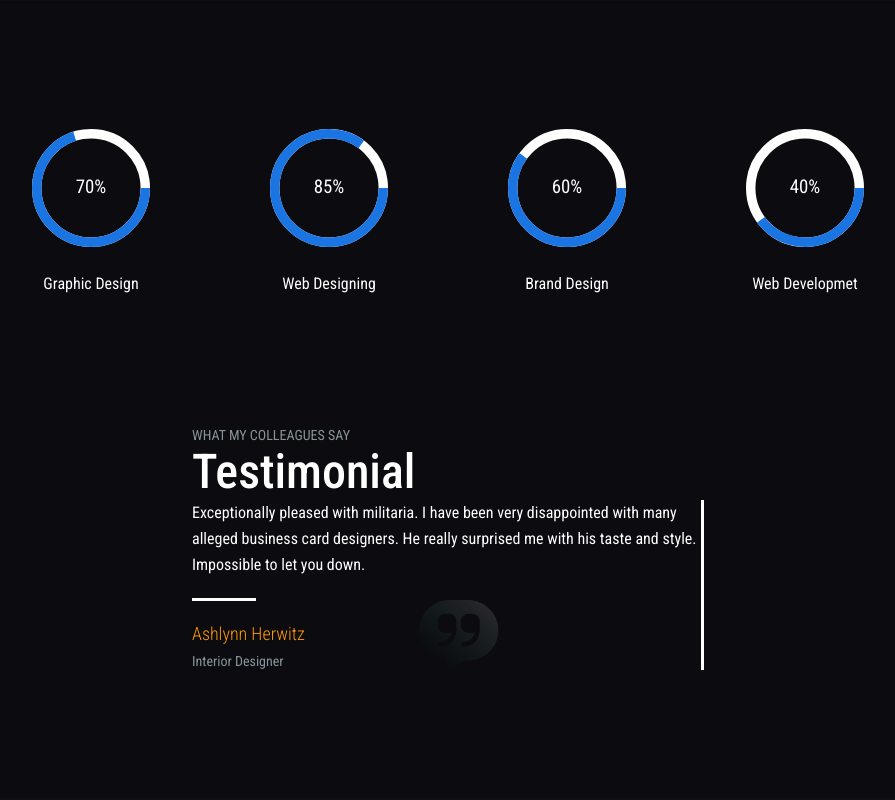
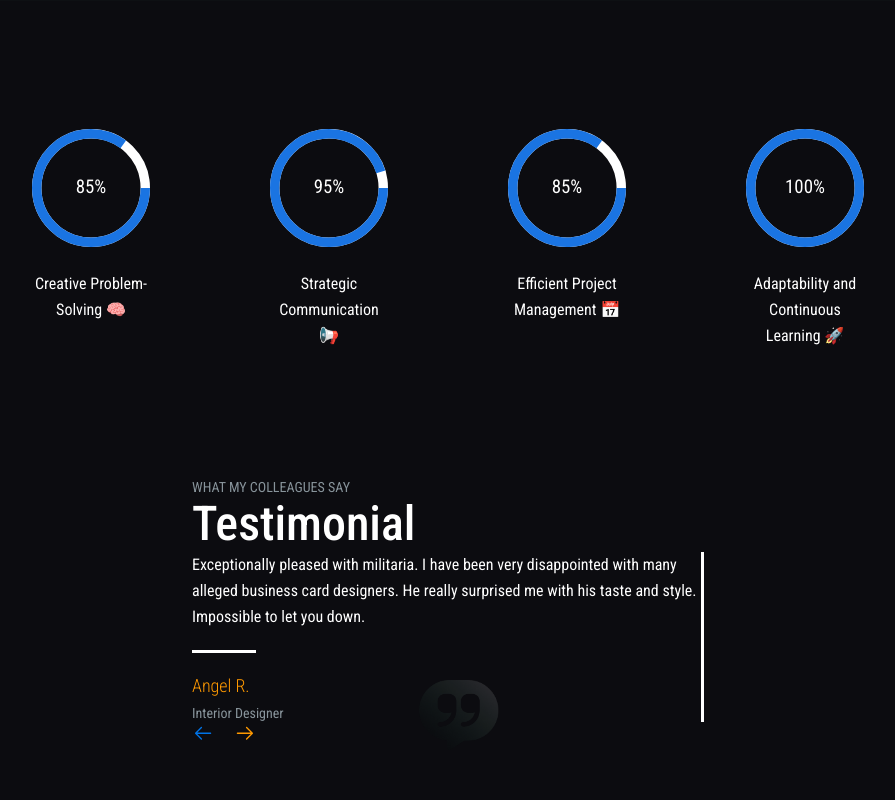
Before and after one commit to dmonzon4/Portfolio24, a React (Vite) app: page / in a window 1280 px wide. Shown: the part 1600-2400 px from the top of the page, without its empty margins (192-1087 px from the left). Built offline with nearby package versions, Linux system fonts and the light colour scheme; a web font is replaced by a local one.

Commit message:
arrows changed

```diff
--- a/src/App.css
+++ b/src/App.css
@@ -407,10 +407,12 @@ header{
   display: flex;
   align-items: center;
   gap: 20px;
-  position: absolute;
-  top: 0;
-  right: 0;
+  margin-top: 0px;
+  /* position: absolute; */
+  /* top: 0; */
+  /* right: 0; */
 }
+
 .navigation-buttons button{
   background: transparent;
   font-size: 22px;
--- a/src/components/Testimonial.jsx
+++ b/src/components/Testimonial.jsx
@@ -14,10 +14,10 @@ import { TestimonialsData } from "../data/Data";
 import quotepng from "../assets/quote.png"
 
 // React Icon Previous <--
-import { FaArrowLeft } from "react-icons/fa6";
+import { GoArrowLeft } from "react-icons/go";
 
 // React Icon Next -->
-import { FaArrowRightLong } from "react-icons/fa6";
+import { GoArrowRight } from "react-icons/go";
 
 export default function Testimonial() {
   return (
@@ -51,10 +51,10 @@ export default function Testimonial() {
             })
           }
           {/* Swiper navigation button */}
-            {/* <div className="navigation-buttons">
-            <button className="button-prev-slide"><FaArrowLeft /></button>
-            <button className="button-next-slide"><FaArrowRightLong /></button>
-            </div> */}
+            <div className="navigation-buttons">
+            <button className="button-prev-slide"><GoArrowLeft /></button>
+            <button className="button-next-slide"><GoArrowRight /></button>
+            </div>
             <div className="quote-png"><img src={quotepng} alt="quotes" /></div>
         </Swiper>
       </div>
--- a/src/data/Data.js
+++ b/src/data/Data.js
@@ -19,20 +19,20 @@ export const AboutData =[
 // Skills Data.................
 export const SkillsData =[
     {
-        skillName: 'Graphic Design',
-        percentage: 70,
-    },
-    {
-        skillName: 'Web Designing',
+        skillName: 'Creative Problem-Solving 🧠',
         percentage: 85,
     },
     {
-        skillName: 'Brand Design',
-        percentage: 60,
+        skillName: 'Strategic Communication 📢',
+        percentage: 95,
     },
     {
-        skillName: 'Web Developmet',
-        percentage: 40,
+        skillName: 'Efficient Project Management 📅',
+        percentage: 85,
+    },
+    {
+        skillName: 'Adaptability and Continuous Learning 🚀',
+        percentage: 100,
     }
 ]
 
@@ -41,22 +41,22 @@ export const SkillsData =[
 export const TestimonialsData =[
   {
       testText: 'Exceptionally pleased with militaria. I have been very disappointed with many alleged business card designers. He really surprised me with his taste and style. Impossible to let you down.',
-      name: 'Ashlynn Herwitz',
+      name: 'Angel R.',
       info: 'Interior Designer'
   },
   {
       testText: '2Exceptionally pleased with militaria. I have been very disappointed with many alleged business card designers. He really surprised me with his taste and style. Impossible to let you down.',
-      name: 'Ashlynn Herwitz',
+      name: 'Ruth.',
       info: 'Interior Designer'
   },
   {
       testText: '3Exceptionally pleased with militaria. I have been very disappointed with many alleged business card designers. He really surprised me with his taste and style. Impossible to let you down.',
-      name: 'Ashlynn Herwitz',
+      name: 'Cliff W.',
       info: 'Interior Designer'
   },
   {
       testText: '4Exceptionally pleased with militaria. I have been very disappointed with many alleged business card designers. He really surprised me with his taste and style. Impossible to let you down.',
-      name: 'Ashlynn Herwitz',
+      name: 'siemens',
       info: 'Interior Designer'
   },
 ];
```
